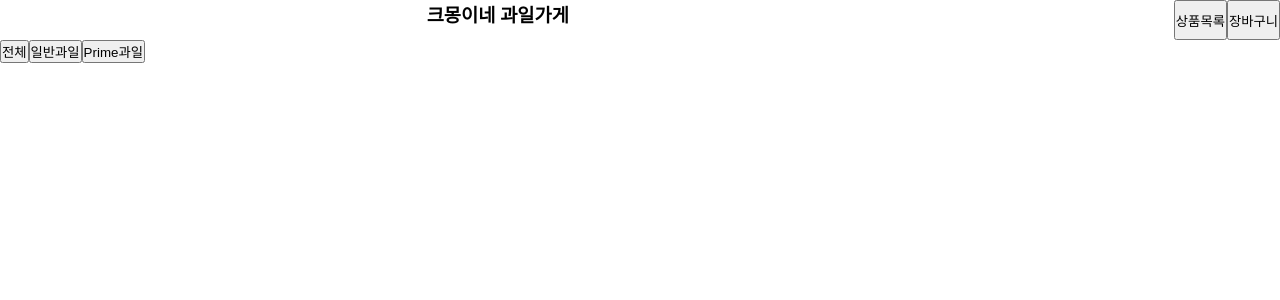
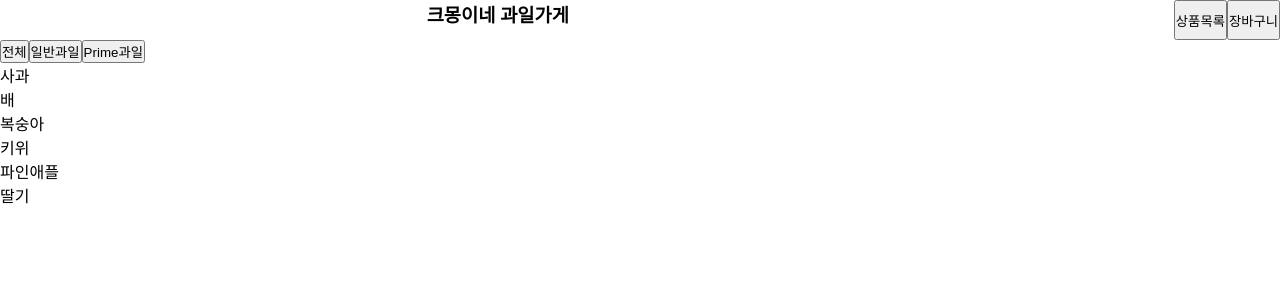
Before and after one commit to dongwook00/my-fruit-shop, a React (Create React App) app: page / in a window 1280 px wide. Shown: the top 300 px of the page. Built offline with nearby package versions, Linux system fonts and the light colour scheme.

Commit message:
add fruits list to app

```diff
--- a/src/App.tsx
+++ b/src/App.tsx
@@ -2,12 +2,15 @@ import React from 'react';
 import { Header } from './components/Header';
 import { StyledMain } from './App.styles';
 import { TopFilter } from './components/TopFilter';
+import { Fruits } from './components/FruitList';
+
 const App: React.FC = () => {
   return (
     <>
       <Header />
       <StyledMain>
         <TopFilter />
+        <Fruits />
       </StyledMain>
     </>
   );
--- /dev/null
+++ b/src/components/FruitList/index.ts
@@ -0,0 +1,3 @@
+import Fruits from './Fruits';
+
+export { Fruits };
```
